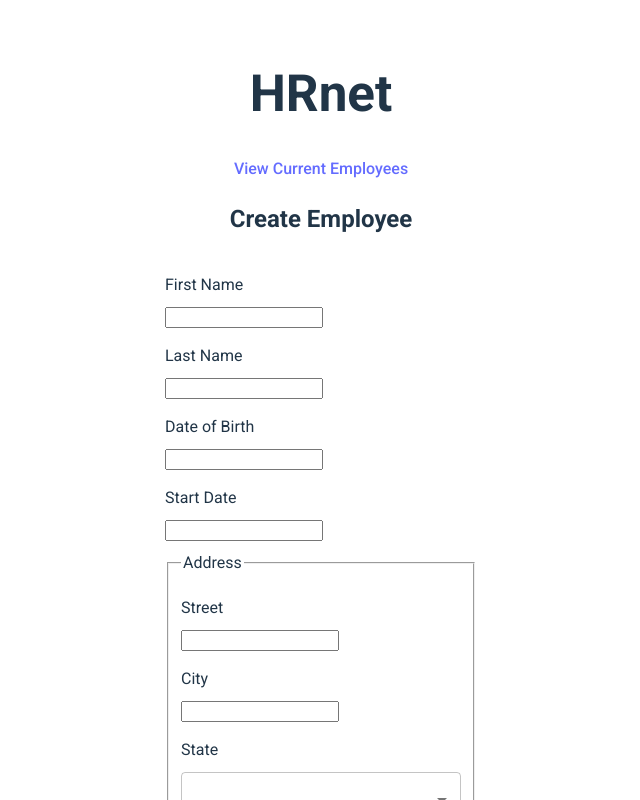
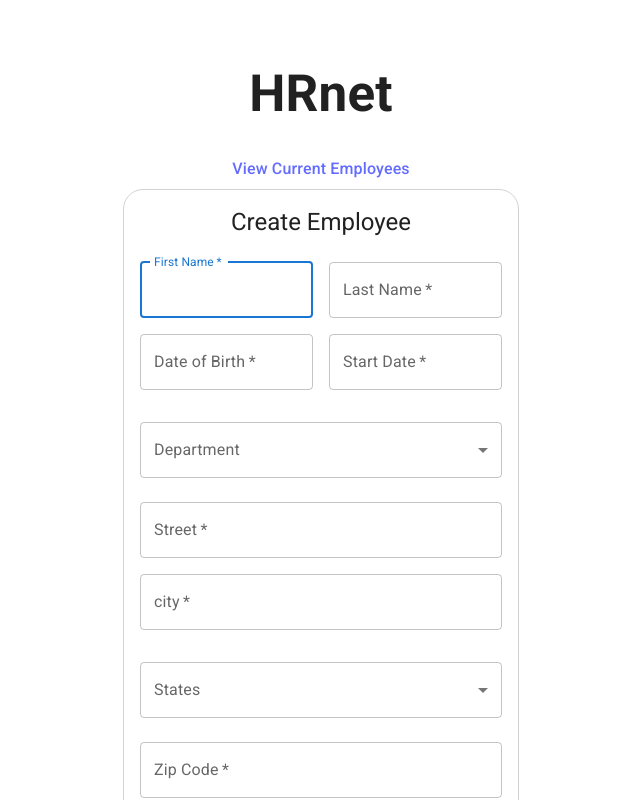
Before and after one commit to AlexGrouard/OC-Project-14-HRNet-React, a React (Vite) app: page / in a window 1280 px wide. Shown: the top 800 px of the page, without its empty margins (319-959 px from the left). Built offline with nearby package versions, Linux system fonts and the light colour scheme.

Commit message:
Switch scss module to material UI

```diff
--- a/src/component/form/form.module.scss
+++ /dev/null
@@ -1,24 +0,0 @@
-.form, fieldset{
-    display: flex;
-    flex-direction: column;
-    justify-content: center;
-    text-align: left;
-
-    label {
-        margin-top: 1rem;
-        margin-bottom: 10px;
-    }
-
-    input{
-        width: 150px;
-    }
-
-    .address {
-        margin-top: 10px;
-        width: 280px;
-    }
-}
-
-button {
-    margin-top: 20px;
-}
--- a/src/component/form/form.tsx
+++ b/src/component/form/form.tsx
@@ -1,7 +1,20 @@
-import { MenuItem, Select } from "@mui/material"
+import {
+	Box,
+	Button,
+	Container,
+	CssBaseline,
+	FormControl,
+	Grid,
+	InputLabel,
+	MenuItem,
+	Select,
+	TextField,
+	Typography,
+} from "@mui/material"
+import { ThemeProvider, createTheme } from "@mui/material/styles"
+
 import { useState } from "react"
 import { states } from "../../utils/states"
-import styles from "./form.module.scss"
 
 function Form(): JSX.Element {
 	const [firstName, setFirstName] = useState("")
@@ -14,87 +27,87 @@ function Form(): JSX.Element {
 	const [zipCode, setZipCode] = useState("")
 	const [department, setDepartment] = useState("")
 
+	const defaultTheme = createTheme()
+
 	return (
-		<div className={styles.container}>
-			<h2>Create Employee</h2>
-			<form className={styles.form}>
-				<label>First Name</label>
-				<input
-					type='text'
+		<ThemeProvider theme={defaultTheme}>
+			<Container component='main' maxWidth='xs'>
+				<CssBaseline />
+				<Box
+					sx={{
+						marginTop: 1,
+						padding: 2,
+						borderRadius: 5,
+						display: "flex",
+						flexDirection: "column",
+						alignItems: "center",
+						border: "1px solid lightgray",
+					}}
+				>
+					<Typography component='h1' variant='h5'>
+						Create Employee
+					</Typography>
+					<Box
+						component='form'
+						noValidate
+						/* onSubmit={handleSubmit} */
+						sx={{ mt: 3 }}
+					>
+						<Grid container spacing={2}>
+							<Grid item xs={12} sm={6}>
+								<TextField
+									required
+									fullWidth
+									id='firstName'
+									label='First Name'
 									name='first-name'
 									value={firstName}
 									onChange={(e) => setFirstName(e.target.value)}
+									autoFocus
 								/>
-
-				<label>Last Name</label>
-				<input
-					type='text'
+							</Grid>
+							<Grid item xs={12} sm={6}>
+								<TextField
+									required
+									fullWidth
+									id='lastName'
+									label='Last Name'
 									name='last-name'
 									value={lastName}
 									onChange={(e) => setLastName(e.target.value)}
 								/>
-
-				<label>Date of Birth</label>
-				<input
+							</Grid>
+							<Grid item xs={12} sm={6}>
+								<TextField
+									required
+									fullWidth
+									id='date-of-birth'
+									label='Date of Birth'
 									name='date-of-birth'
-					type='text'
 									value={dateOfBirth}
 									onChange={(e) => setDateOfBirth(e.target.value)}
+									autoComplete='01/01/1985'
 								/>
-
-				<label>Start Date</label>
-				<input
-					type='text'
+							</Grid>
+							<Grid item xs={12} sm={6}>
+								<TextField
+									required
+									fullWidth
+									id='start-date'
+									label='Start Date'
+									name='start-date'
 									value={startDate}
 									onChange={(e) => setStartDate(e.target.value)}
 								/>
-
-				<fieldset className={styles.address}>
-					<legend>Address</legend>
-
-					<label>Street</label>
-					<input
-						type='text'
-						name='street'
-						value={street}
-						onChange={(e) => setStreet(e.target.value)}
-					/>
-
-					<label>City</label>
-					<input
-						name='city'
-						type='text'
-						value={city}
-						onChange={(e) => setCity(e.target.value)}
-					/>
-
-					<label>State</label>
+							</Grid>
+							<Grid item xs={12}>
+								<FormControl fullWidth margin='normal'>
+									<InputLabel id='DepartmentLabel'>Department</InputLabel>
 									<Select
-						className={styles.state}
-						placeholder='Alabama'
-						value={usState}
-						onChange={(e) => setUsState(e.target.value)}
-					>
-						{states.map((state) => (
-							<MenuItem key={state.abbreviation} value={state.abbreviation}>
-								{state.name}
-							</MenuItem>
-						))}
-					</Select>
-
-					<label>Zip Code</label>
-					<input
-						name='zip-code'
-						type='number'
-						value={zipCode}
-						onChange={(e) => setZipCode(e.target.value)}
-					/>
-				</fieldset>
-				<label>Department</label>
-				<Select
-					className={styles.department}
+										id='Department'
+										labelId='DepartmentLabel'
+										label='Department'
 										value={department}
-					label='Age'
 										onChange={(e) => setDepartment(e.target.value)}
 									>
 										<MenuItem value='Sales'>Sales</MenuItem>
@@ -103,9 +116,76 @@ function Form(): JSX.Element {
 										<MenuItem value='Human Resources'>Human Resources</MenuItem>
 										<MenuItem value='Legal'>Legal</MenuItem>
 									</Select>
-				<button> Save </button>
-			</form>
-		</div>
+								</FormControl>
+							</Grid>
+							<Grid item xs={12}>
+								<TextField
+									required
+									fullWidth
+									id='street'
+									label='Street'
+									name='street'
+									value={street}
+									onChange={(e) => setStreet(e.target.value)}
+								/>
+							</Grid>
+							<Grid item xs={12}>
+								<TextField
+									required
+									fullWidth
+									id='city'
+									label='city'
+									name='city'
+									value={city}
+									onChange={(e) => setCity(e.target.value)}
+								/>
+							</Grid>
+							<Grid item xs={12}>
+								<FormControl fullWidth margin='normal'>
+									<InputLabel id='statesLabel'>States</InputLabel>
+									<Select
+										id='states'
+										labelId='statesLabel'
+										label='states'
+										placeholder='Alabama'
+										value={usState}
+										onChange={(e) => setUsState(e.target.value)}
+									>
+										{states.map((state) => (
+											<MenuItem
+												key={state.abbreviation}
+												value={state.abbreviation}
+											>
+												{state.name}
+											</MenuItem>
+										))}
+									</Select>
+								</FormControl>
+							</Grid>
+							<Grid item xs={12}>
+								<TextField
+									required
+									fullWidth
+									id='zipCode'
+									label='Zip Code'
+									name='zip-code'
+									value={zipCode}
+									onChange={(e) => setZipCode(e.target.value)}
+								/>
+							</Grid>
+						</Grid>
+						<Button
+							type='submit'
+							fullWidth
+							variant='contained'
+							sx={{ mt: 3, mb: 2 }}
+						>
+							Save
+						</Button>
+					</Box>
+				</Box>
+			</Container>
+		</ThemeProvider>
 	)
 }
 
--- a/src/data/data.json
+++ /dev/null
@@ -1,5 +0,0 @@
-{
-    "nodes":{
-        "items": "test"
-    }
-}
--- /dev/null
+++ b/src/data/data.ts
@@ -0,0 +1,14 @@
+export const nodes = [
+	{
+		id: "0",
+		firstName: "Jane",
+		lastName: "Doe",
+		startDate: "2023-05-06",
+		department: "Sales",
+		dateOfBirth: "1985-01-01",
+		street: "11 St John Street",
+		city: "Atlanta",
+		state: "Georgia",
+		zipCode: 30033,
+	},
+]
--- a/src/layout/layout.tsx
+++ b/src/layout/layout.tsx
@@ -1,5 +1,5 @@
 import { Route, BrowserRouter as Router, Routes } from "react-router-dom"
-import HRTable from "../pages/table/HRtable"
+import HRTable from "../pages/HRtable"
 import Home from "../pages/Home"
 import styles from "./Layout.module.scss"
 
--- /dev/null
+++ b/src/pages/HRtable.tsx
@@ -0,0 +1,155 @@
+import { Stack, TablePagination, TextField } from "@mui/material"
+import { CompactTable } from "@table-library/react-table-library/compact"
+import {
+	DEFAULT_OPTIONS,
+	getTheme,
+} from "@table-library/react-table-library/material-ui"
+import { usePagination } from "@table-library/react-table-library/pagination"
+import { useSort } from "@table-library/react-table-library/sort"
+import { useTheme } from "@table-library/react-table-library/theme"
+import { useState } from "react"
+import { FaChevronDown, FaChevronUp, FaSearch } from "react-icons/fa"
+import { Link } from "react-router-dom"
+import { nodes } from "../data/data"
+
+function HRTable(): JSX.Element {
+	const data = { nodes }
+	//THEMES
+	const materialTheme = getTheme(DEFAULT_OPTIONS)
+	const theme = useTheme(materialTheme)
+	//SORTING
+	const sort = useSort(
+		data,
+		{
+			onChange: onSortChange,
+		},
+		{
+			sortIcon: {
+				iconDefault: null,
+				iconUp: <FaChevronUp />,
+				iconDown: <FaChevronDown />,
+			},
+			sortFns: {
+				FIRSTNAME: (array) =>
+					array.sort((a, b) => a.firstName.localeCompare(b.firstName)),
+				LASTNAME: (array) =>
+					array.sort((a, b) => a.lastName.localeCompare(b.lastName)),
+				STARTDATE: (array) =>
+					array.sort((a, b) => a.startDate.localeCompare(b.startDate)),
+				DEPARTMENT: (array) =>
+					array.sort((a, b) => a.department.localeCompare(b.department)),
+				DATEOFBIRTH: (array) =>
+					array.sort((a, b) => a.dateOfBirth - b.dateOfBirth),
+				STREET: (array) =>
+					array.sort((a, b) => a.street.localeCompare(b.street)),
+				CITY: (array) => array.sort((a, b) => a.city.localeCompare(b.city)),
+				STATE: (array) => array.sort((a, b) => a.state.localeCompare(b.state)),
+				ZIPCODE: (array) => array.sort((a, b) => a.zipCode - b.zipCode),
+			},
+		}
+	)
+
+	function onSortChange(action: unknown, state: unknown) {
+		console.log(action, state)
+	}
+	//PAGINATION
+	const pagination = usePagination(data, {
+		state: {
+			page: 0,
+			size: 10,
+		},
+		/* onChange: onPaginationChange, */
+	})
+
+	/* 	function onPaginationChange(action: any, state: any) {
+		console.log(action, state)
+	} */
+	//SEARCH
+	const [search, setSearch] = useState("")
+
+	const handleSearch = (event: any) => {
+		setSearch(event.target.value)
+	}
+	const COLUMNS = [
+		{
+			label: "First Name",
+			renderCell: (item: any) => item.firstName,
+			sort: { sortKey: "FIRSTNAME" },
+		},
+		{
+			label: "Last Name",
+			renderCell: (item: any) => item.lastName,
+			sort: { sortKey: "LASTNAME" },
+		},
+		/*	{
+			label: "Start Date",
+			renderCell: (item: any) =>
+				item.startDate.toLocaleDateString("fr-FR", {
+					year: "numeric",
+					month: "2-digit",
+					day: "2-digit",
+				}),
+			sort: { sortKey: "STARTDATE" },
+		},*/
+		{
+			label: "Start Date",
+			renderCell: (item: any) => item.startDate,
+			sort: { sortKey: "STARTDATE" },
+		},
+		{
+			label: "Department",
+			renderCell: (item: any) => item.department,
+			sort: { sortKey: "DEPARTMENT" },
+		},
+		{
+			label: "Date of Birth",
+			renderCell: (item: any) => item.dateOfBirth,
+			sort: { sortKey: "DATEOFBIRTH" },
+		},
+		{
+			label: "Street",
+			renderCell: (item: any) => item.street,
+			sort: { sortKey: "STREET" },
+		},
+		{
+			label: "City",
+			renderCell: (item: any) => item.city,
+			sort: { sortKey: "CITY" },
+		},
+		{
+			label: "State",
+			renderCell: (item: any) => item.state,
+			sort: { sortKey: "STATE" },
+		},
+		{
+			label: "Zip Code",
+			renderCell: (item: any) => item.zipCode,
+			sort: { sortKey: "ZIPCODE" },
+		},
+	]
+
+	return (
+		<>
+			<Stack spacing={10}>
+				<TextField label='Search Task' value={search} onChange={handleSearch} />
+			</Stack>
+			<CompactTable columns={COLUMNS} data={data} sort={sort} theme={theme} />
+			<br />
+			<Stack spacing={10}>
+				<TablePagination
+					count={data.nodes.length}
+					page={pagination.state.page}
+					rowsPerPage={pagination.state.size}
+					rowsPerPageOptions={[10, 25, 50, 100]}
+					onRowsPerPageChange={(event) =>
+						pagination.fns.onSetSize(parseInt(event.target.value, 10))
+					}
+					onPageChange={(event, page) => pagination.fns.onSetPage(page)}
+				/>
+			</Stack>
+			<Link to='/'>Home</Link>
+		</>
+	)
+}
+
+export default HRTable
--- a/src/pages/home.modules.scss
+++ /dev/null
@@ -1,3 +0,0 @@
-.container{
-
-}
--- a/src/pages/table/HRtable.tsx
+++ /dev/null
@@ -1,86 +0,0 @@
-import { CompactTable } from "@table-library/react-table-library/compact"
-import {
-	DEFAULT_OPTIONS,
-	getTheme,
-} from "@table-library/react-table-library/material-ui"
-import { useSort } from "@table-library/react-table-library/sort"
-import { useTheme } from "@table-library/react-table-library/theme"
-import { FaChevronDown, FaChevronUp } from "react-icons/fa"
-import { nodes } from "../../data/data.json"
-import styles from "./HRtable.module.scss"
-
-function HRTable(): JSX.Element {
-	const key = "Sort"
-	const data = { nodes }
-
-	const materialTheme = getTheme(DEFAULT_OPTIONS)
-	const theme = useTheme(materialTheme)
-
-	const sort = useSort(
-		data,
-		{
-			onChange: onSortChange,
-		},
-		{
-			sortIcon: {
-				iconDefault: null,
-				iconUp: <FaChevronUp />,
-				iconDown: <FaChevronDown />,
-			},
-			sortFns: {
-				TASK: (array) => array.sort((a, b) => a.name.localeCompare(b.name)),
-				DEADLINE: (array) => array.sort((a, b) => a.deadline - b.deadline),
-				TYPE: (array) => array.sort((a, b) => a.type.localeCompare(b.type)),
-				COMPLETE: (array) => array.sort((a, b) => a.isComplete - b.isComplete),
-				TASKS: (array) =>
-					array.sort((a, b) => (a.nodes || []).length - (b.nodes || []).length),
-			},
-		}
-	)
-
-	function onSortChange(action: any, state: any) {
-		console.log(action, state)
-	}
-
-	const COLUMNS = [
-		{
-			label: "Task",
-			renderCell: (item: any) => item.name,
-			sort: { sortKey: "TASK" },
-		},
-		{
-			label: "Deadline",
-			renderCell: (item: any) =>
-				item.deadline.toLocaleDateString("en-US", {
-					year: "numeric",
-					month: "2-digit",
-					day: "2-digit",
-				}),
-			sort: { sortKey: "DEADLINE" },
-		},
-		{
-			label: "Type",
-			renderCell: (item: any) => item.type,
-			sort: { sortKey: "TYPE" },
-		},
-		{
-			label: "Complete",
-			renderCell: (item: any) => item.isComplete.toString(),
-			sort: { sortKey: "COMPLETE" },
-		},
-		{
-			label: "Tasks",
-			renderCell: (item: any) => item.nodes?.length,
-			sort: { sortKey: "TASKS" },
-		},
-	]
-
-	return (
-		<>
-			<CompactTable columns={COLUMNS} data={data} sort={sort} theme={theme} />
-			<br />
-		</>
-	)
-}
-
-export default HRTable
```
Also changed, not shown: src/pages/table/HRtable.module.scss (deleted), src/types/types.ts (renamed from src/utils/types.ts). Lines whose indentation alone changed are shown as unchanged.
